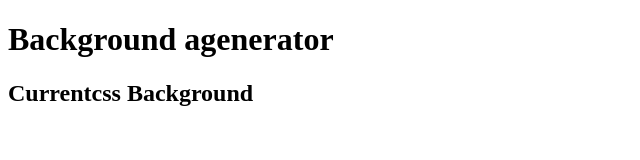
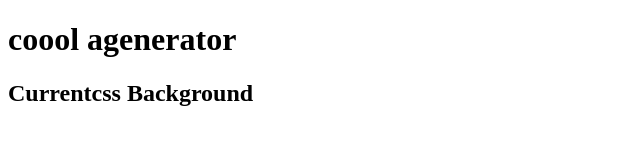
Before and after one commit to abu-nuas/final-background, a plain HTML site: page index.html in a window 1280 px wide. Shown: the whole page, without its empty margins (0-640 px from the left). Drawn offline with Linux system fonts and the light colour scheme.

Commit message:
hassan change to coool final-background

```diff
--- a/index.html
+++ b/index.html
@@ -6,7 +6,7 @@
 	<link rel="style sheet" type="text/css" href="style.css">
 </head>
 <body>
-  <h1>Background agenerator</h1>
+  <h1>coool agenerator</h1>
   <imput class="color1" type="color"/>
   <imput class="color2" type="color"/>
   <h2> Currentcss Background</h2>
```
